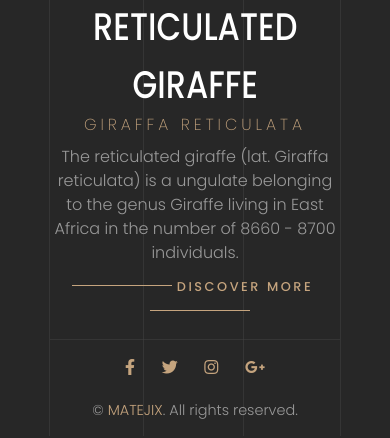
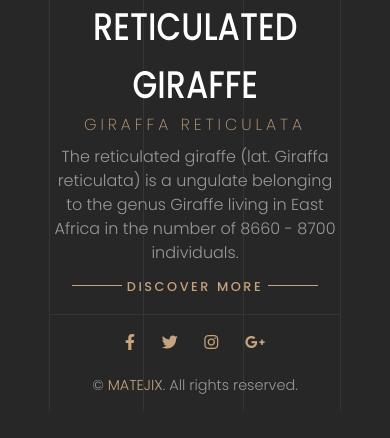
Before and after one commit to Matejix/Semestralna_praca_Matej_Juricek, a PHP site: page / in a window 390 px wide. Shown: the part 406-844 px from the top of the page. Run offline with PHP 8.4, Linux system fonts and the light colour scheme; some libraries are stand-ins or nearby versions.

Commit message:
Final responsive for mobile

```diff
--- a/css/style.css
+++ b/css/style.css
@@ -1228,4 +1228,13 @@ font-size: 1.7em;
     width: 100%;
   }
   }
+
+  @media screen and (max-width: 500px){
+    .article-more-link a::before {
+      width: 50px;
+  }
+    .article-more-link a::after {
+      width: 50px;
+    }
+  }
 }
```
